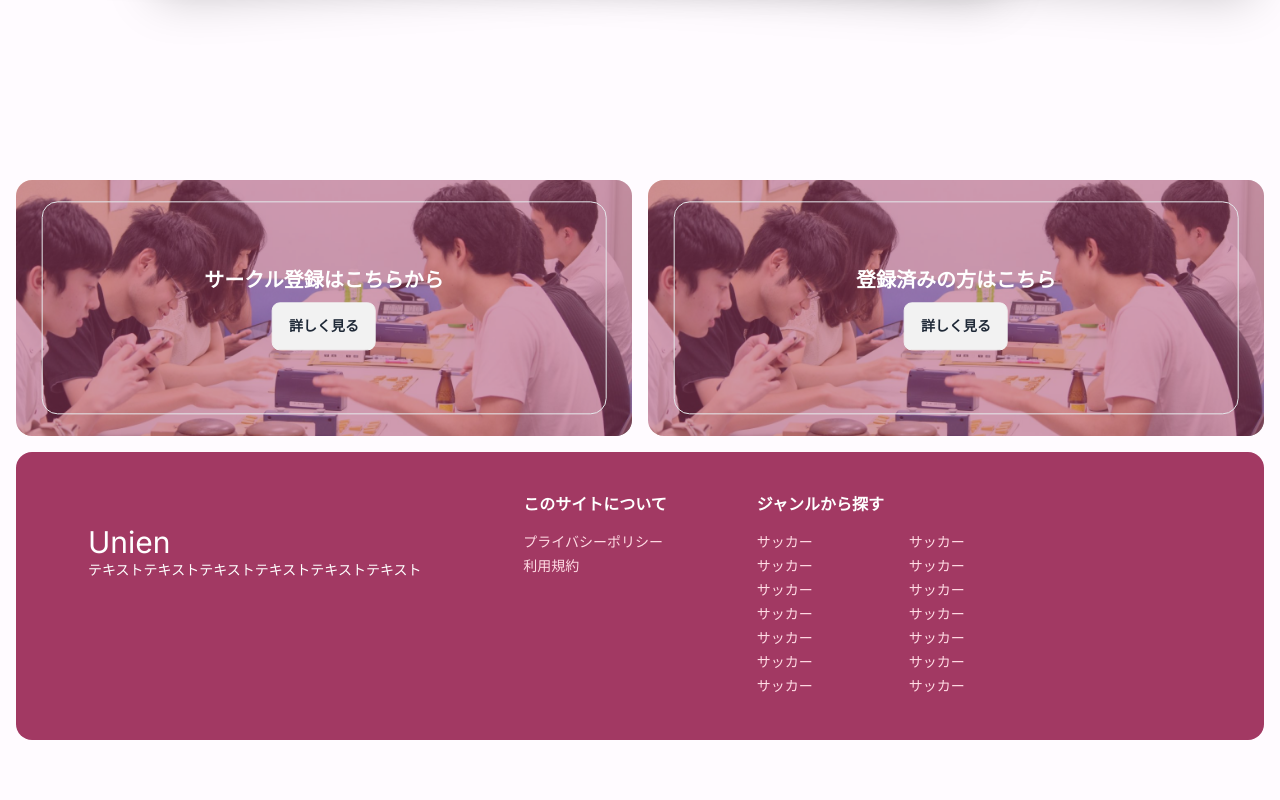
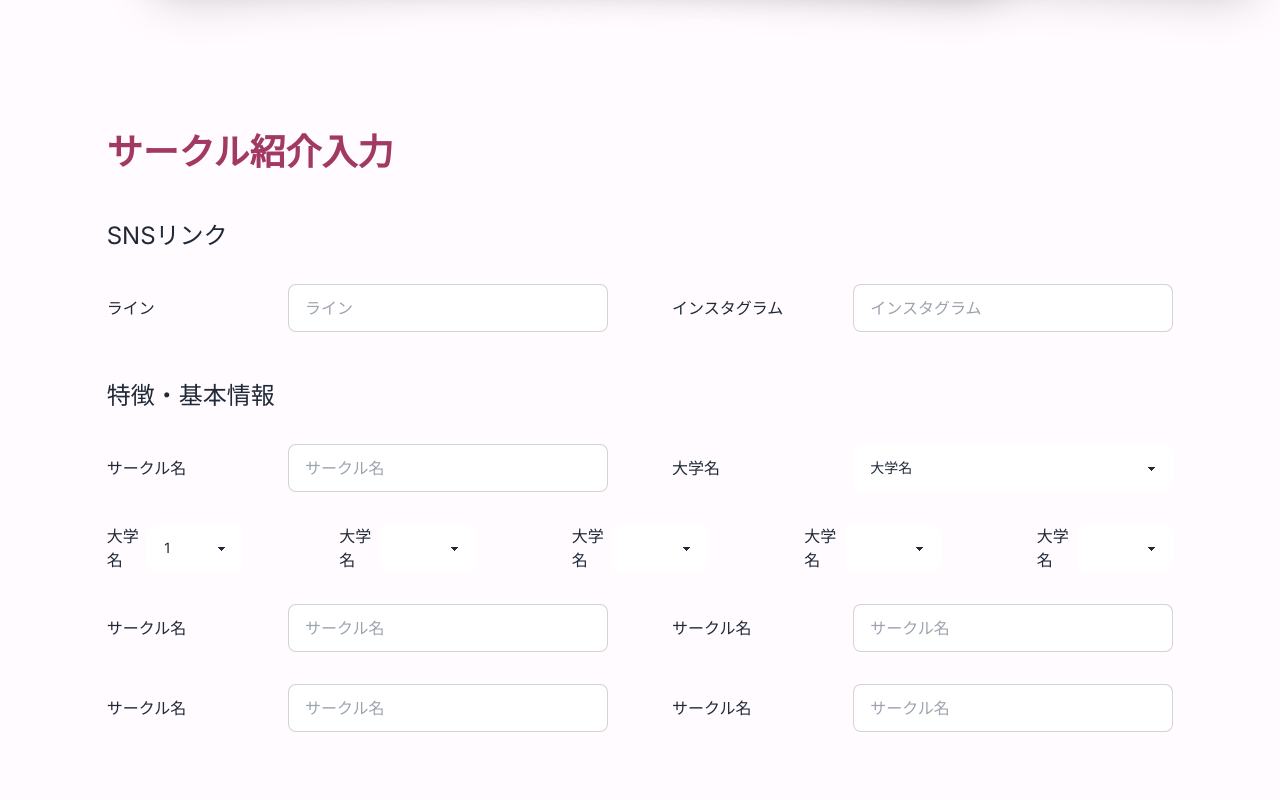
Before and after one commit to raysato/nextjs, a Next.js app: page /circle-input in a window 1280 px wide. Shown: the part 820-1620 px from the top of the page. Before the commit the page ends 1576 px from the top, so only its background shows below. Built offline with nearby package versions, Linux system fonts and the light colour scheme.

Commit message:
updated CircleForm.tsx

```diff
--- a/app/circle-input/page.tsx
+++ b/app/circle-input/page.tsx
@@ -1,11 +1,15 @@
 import MainVisual, { themes } from "../../components/MainVisual"
+import CircleForm from "../../components/CircleForm"
 
 export default function SearchResult() {
     return (
+      <>
         <MainVisual
-        visualTheme={themes.visualTop}
-      />
+          visualTheme={themes.visualForm}
+        />
 
+        <CircleForm />
 
+      </>
     )
   }
--- /dev/null
+++ b/components/CircleForm.tsx
@@ -0,0 +1,106 @@
+import CircleTitle from "./CircleTitle"
+import CircleSubTitle from "./CircleSubtitle"
+import CircleTextInput from "./CircleTextInput"
+import CircleSelectInput from "./CircleSelectInput"
+
+export default function CircleForm() {
+
+    return (
+        <div className="w-10/12 mx-auto">
+            <form action="">
+                <CircleTitle
+                circleTitle="サークル紹介入力"
+                />
+                <CircleSubTitle
+                    circleSubtitle="SNSリンク"
+                />
+                <div className="mt-8">
+                    <div className="grid grid-cols-2 gap-x-16">
+                        <CircleTextInput
+                            TextLabel="line-link"
+                            CircleTextLabel="ライン"
+                            TextPlaceholder="ライン"
+                        />
+                        <CircleTextInput
+                            TextLabel="instagram-link"
+                            CircleTextLabel="インスタグラム"
+                            TextPlaceholder="インスタグラム"
+                        />
+                    </div>
+                </div>
+                <CircleSubTitle
+                    circleSubtitle="特徴・基本情報"
+                />
+                <div className="mt-8">
+                    <div className="grid grid-cols-2 gap-x-16">
+                        <CircleTextInput
+                            TextLabel="circle-name"
+                            CircleTextLabel="サークル名"
+                            TextPlaceholder="サークル名"
+                        />
+                        <CircleSelectInput
+                            SelectLength="wide"
+                            SelectLabel="univ-name"
+                            CircleSelectLabel="大学名"
+                            SelectPlaceholder="大学名"
+                        />
+                    </div>
+                    <div className="grid grid-cols-5 gap-x-24 mt-8">
+                        <CircleSelectInput
+                            SelectLength="short"
+                            SelectLabel="univ-name"
+                            CircleSelectLabel="大学名"
+                            SelectPlaceholder="1"
+                        />
+                        <CircleSelectInput
+                            SelectLength="short"
+                            SelectLabel="univ-name"
+                            CircleSelectLabel="大学名"
+                            SelectPlaceholder=""
+                        />
+                        <CircleSelectInput
+                            SelectLength="short"
+                            SelectLabel="univ-name"
+                            CircleSelectLabel="大学名"
+                            SelectPlaceholder=""
+                        />
+                        <CircleSelectInput
+                            SelectLength="short"
+                            SelectLabel="univ-name"
+                            CircleSelectLabel="大学名"
+                            SelectPlaceholder=""
+                        />
+                        <CircleSelectInput
+                            SelectLength="short"
+                            SelectLabel="univ-name"
+                            CircleSelectLabel="大学名"
+                            SelectPlaceholder=""
+                        />
+                    </div>
+                    <div className="grid grid-cols-2 gap-x-16 gap-y-8 mt-8">
+                        <CircleTextInput
+                            TextLabel="circle-name"
+                            CircleTextLabel="サークル名"
+                            TextPlaceholder="サークル名"
+                        />
+                        <CircleTextInput
+                            TextLabel="circle-name"
+                            CircleTextLabel="サークル名"
+                            TextPlaceholder="サークル名"
+                        />
+                        <CircleTextInput
+                            TextLabel="circle-name"
+                            CircleTextLabel="サークル名"
+                            TextPlaceholder="サークル名"
+                        />
+                        <CircleTextInput
+                            TextLabel="circle-name"
+                            CircleTextLabel="サークル名"
+                            TextPlaceholder="サークル名"
+                        />
+                    </div>
+                </div>
+            </form>
+        </div>
+    )
+  }
--- /dev/null
+++ b/components/CircleSelectInput.tsx
@@ -0,0 +1,26 @@
+export default function CircleSelectInput({SelectLength, SelectLabel, CircleSelectLabel, SelectPlaceholder}) {
+
+     const LengthSelection = (length) => {
+        const targetShort = "short"
+        const targetWide = "wide"
+
+        if (length === targetShort) {
+            return "w-24";
+        } else if (length === targetWide) {
+            return "w-full";
+        }
+    }
+    return (
+      <div className="flex items-center">
+        <label htmlFor={SelectLabel}>{CircleSelectLabel}</label>
+        <select className={`select max-w-xs ml-auto block ${LengthSelection(SelectLength)}`} id={SelectLabel}>
+            <option disabled selected>{SelectPlaceholder}</option>
+            <option>Homer</option>
+            <option>Marge</option>
+            <option>Bart</option>
+            <option>Lisa</option>
+            <option>Maggie</option>
+        </select>
+      </div>
+    )
+  }
--- /dev/null
+++ b/components/CircleSubtitle.tsx
@@ -0,0 +1,8 @@
+export default function CircleSubTitle({circleSubtitle}) {
+
+    return (
+      <div className="mt-12">
+        <h3 className="text-2xl">{circleSubtitle}</h3>
+      </div>
+    )
+  }
--- /dev/null
+++ b/components/CircleTextInput.tsx
@@ -0,0 +1,9 @@
+export default function CircleTextInput({TextLabel, CircleTextLabel, TextPlaceholder}) {
+
+    return (
+      <div className="flex items-center">
+        <label htmlFor={TextLabel}>{CircleTextLabel}</label>
+        <input type="text" placeholder={TextPlaceholder} className="input input-bordered w-full max-w-xs ml-auto block" id={TextLabel}/>
+      </div>
+    )
+  }
--- /dev/null
+++ b/components/CircleTitle.tsx
@@ -0,0 +1,8 @@
+export default function CircleTitle({circleTitle}) {
+
+    return (
+      <div className="mt-20">
+        <h2 className="text-primary font-bold text-4xl">{circleTitle}</h2>
+      </div>
+    )
+  }
--- a/components/MainVisual.tsx
+++ b/components/MainVisual.tsx
@@ -3,6 +3,15 @@ export const themes = {
       1: "/58787b52-38a8-4379-85c7-e61bb7f846c2.jpg",
       2: "/circle_img1.jpg",
       3: "/lead_img01.jpg",
+      4: "",
+      5: "hidden",
+    },
+    visualForm: {
+      1: "/d9d9d9.png",
+      2: "/d9d9d9.png",
+      3: "/d9d9d9.png",
+      4: "hidden",
+      5: "",
     }
   }
 
@@ -10,6 +19,8 @@ export interface mainVisuals {
     1: string
     2: string
     3: string
+    4: string
+    5: string
 }
 
 export default function MainVisual({visualTheme}: {visualTheme: mainVisuals}) {
@@ -30,7 +41,8 @@ export default function MainVisual({visualTheme}: {visualTheme: mainVisuals}) {
         <div className="absolute left-1/2 transform -translate-x-1/2">
             <div className="main-visual__img-container -rotate-3 shadow-2xl relative bg-white">
                 <img src={visualTheme[3]} alt="" className="main-visual__img object-cover absolute top-1/2 left-1/2 transform -translate-x-1/2 -translate-y-1/2" />
-                <p className={`absolute bottom-24 right-10 text-white text-8xl -rotate-12 main-visual__p ${visualShow}`}>わすれられない<br></br>おもいでを</p>
+                <p className={`absolute bottom-24 right-10 text-white text-8xl -rotate-12 main-visual__p ${visualTheme[4]}`}>わすれられない<br></br>おもいでを</p>
+                <input type="file" className={`file-input file-input-ghost w-full max-w-xs absolute top-1/2 left-1/2 transform -translate-x-1/2 -translate-y-1/2 ${visualTheme[5]}`} />
             </div>
         </div>
       </div>
```
